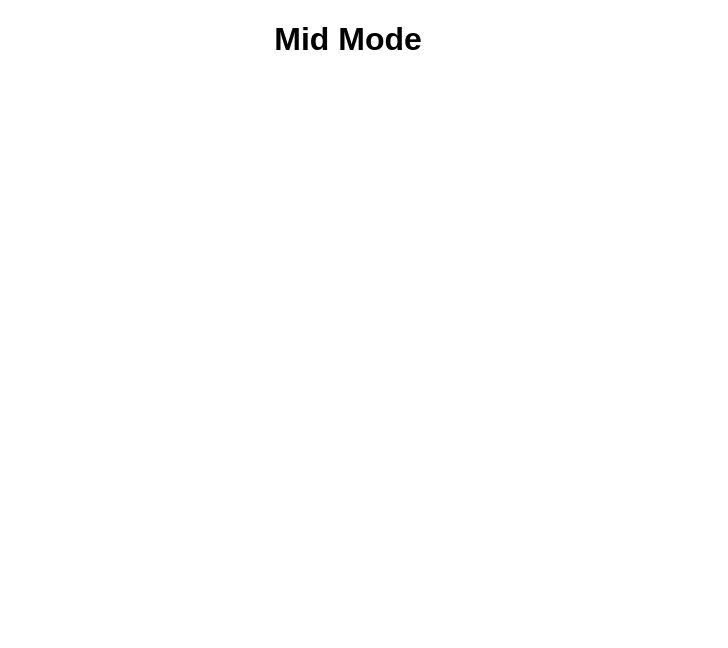
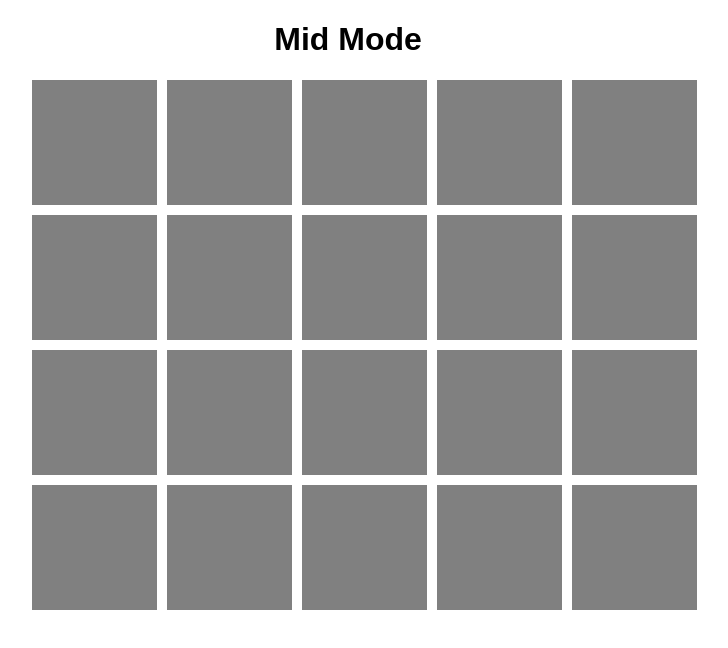
Before and after one commit to GeneralSting/Memory-Game, a React (Vite) app: page /mid in a window 1280 px wide. Shown: the top 648 px of the page, without its empty margins (292-1020 px from the left). Built offline with nearby package versions, Linux system fonts and the light colour scheme.

Commit message:
universal board game grid system

```diff
--- a/src/App.tsx
+++ b/src/App.tsx
@@ -1,12 +1,8 @@
 import "./App.css";
-import MemoryGame from "./memoryGame/MemoryGame";
-import images from "./images.json";
-import { ImageType } from "./memoryGame/images";
 import { Route, Routes } from "react-router-dom";
 import appRoutes from "./routes/AppRoutes";
 
 function App() {
-  const parsedImages: ImageType[] = images as ImageType[];
   return (
     <div className="App">
       <Routes>
--- a/src/memoryGame/ImageBoard.tsx
+++ b/src/components/memoryGame/ImageBoard.tsx
@@ -1,12 +1,17 @@
 import { FC, useState } from "react";
 import { ImageType } from "./images";
 
-type Props = {
+type ImageBoradProps = {
   initialImages: ImageType[];
 };
-const ImageBoard: FC<Props> = ({ initialImages }) => {
+
+const ImageBoard: FC<ImageBoradProps> = ({ initialImages }) => {
   const [images, setImages] = useState<ImageType[]>(initialImages);
   const [firstFlipped, setFirstFlipped] = useState<number | null>(null);
+
+  const numberOfImages = images.length;
+  const columns = Math.ceil(Math.sqrt(numberOfImages));
+  const rows = Math.ceil(numberOfImages / columns);
 
   const showImage = (index: number) => {
     const updatedImages: ImageType[] = images.map((image, i) => {
@@ -42,26 +47,22 @@ const ImageBoard: FC<Props> = ({ initialImages }) => {
     }
   };
 
-  // const isImageVisible = (index: number) => {
-  //   if (foundImages[index] === true) {
-  //     // if image was "found"
-  //     return true;
-  //   }
-
-  //   if (index === firstFlipped || secondFlipped) {
-  //     // if image was just flipped
-  //     return true;
-  //   }
-  //   return false;
-  // };
-
   return (
-    <div className="imagesWrapper">
+    <div
+      className="imagesWrapper"
+      style={{
+        display: "grid",
+        gridTemplateColumns: `repeat(${columns}, 1fr)`,
+        gridTemplateRows: `repeat(${rows}, 1fr)`,
+        gap: "10px",
+      }}
+    >
       {images.map((image, index) =>
         image.show ? (
-          <img src={image.url} />
+          <img src={image.url} key={index} alt={`image-${index}`} />
         ) : (
           <div
+            key={index}
             className="imagePlaceholder"
             onClick={() => handleImageClick(index)}
           ></div>
--- a/src/memoryGame/MemoryGame.css
+++ b/src/components/memoryGame/MemoryGame.css
@@ -1,14 +1,14 @@
 img {
-  width: 100px;
-  height: 100px;
+  width: 125px;
+  height: 125px;
   margin-top: 10px;
   object-fit: cover;
 }
 
 .imagePlaceholder {
   background-color: gray;
-  width: 100px;
-  height: 100px;
+  width: 125px;
+  height: 125px;
   margin-top: 10px;
   display: inline-block;
 }
@@ -19,8 +19,10 @@ img {
 }
 
 .imagesWrapper {
-  display: grid;
-  grid-template-columns: 1fr 1fr 1fr 1fr;
-  max-width: 450px;
+  max-width: 50%;
   margin: auto;
 }
+
+.imagesWrapper div, img {
+  margin: auto;
+}
--- a/src/memoryGame/MemoryGame.tsx
+++ b/src/components/memoryGame/MemoryGame.tsx
@@ -4,12 +4,11 @@ import ImageBoard from "./ImageBoard";
 import { FC } from "react";
 import { ImageType } from "./images";
 
-
 type Props = {
   images: ImageType[];
 };
+
 const MemoryGame: FC<Props> = ({images}) => {
-  // given 6 images, generate 12 cards for the game
   const gameImages = shuffle([...images, ...images]);
   return <ImageBoard initialImages={gameImages} />;
 };
--- a/src/images.json
+++ b/src/images.json
@@ -1,32 +1,87 @@
 [
   {
-    "url": "https://images.unsplash.com/photo-1626808642875-0aa545482dfb",
-    "name": "sunflower",
+    "url": "https://firebasestorage.googleapis.com/v0/b/memory-game-6ac17.appspot.com/o/bear.jpg?alt=media&token=d6102a4e-ae59-4fd3-8c89-f90b5bdf5815",
+    "name": "bear",
     "show": false
   },
   {
-    "url": "https://images.unsplash.com/photo-1546842931-886c185b4c8c",
-    "name": "dahlia",
+    "url": "https://firebasestorage.googleapis.com/v0/b/memory-game-6ac17.appspot.com/o/bird.jpg?alt=media&token=32cfc4e9-9665-44ab-8506-915df9645dd3",
+    "name": "bird",
     "show": false
   },
   {
-    "url": "https://images.unsplash.com/photo-1520763185298-1b434c919102",
-    "name": "tulip",
+    "url": "https://firebasestorage.googleapis.com/v0/b/memory-game-6ac17.appspot.com/o/cat.jpg?alt=media&token=a8ac4493-8c7d-4cc2-8076-4e4b46e3158a",
+    "name": "cat",
     "show": false
   },
   {
-    "url": "https://images.unsplash.com/photo-1442458017215-285b83f65851",
-    "name": "velvet",
+    "url": "https://firebasestorage.googleapis.com/v0/b/memory-game-6ac17.appspot.com/o/chicken.jpeg?alt=media&token=ef56ee72-d9b3-45f6-bb8b-9bb16b0b6425",
+    "name": "chicken",
     "show": false
   },
   {
-    "url": "https://images.unsplash.com/photo-1496483648148-47c686dc86a8",
-    "name": "daisy",
+    "url": "https://firebasestorage.googleapis.com/v0/b/memory-game-6ac17.appspot.com/o/cow.jpg?alt=media&token=e04d3c20-a4c2-40ef-bb4a-0aa65a73cf5c",
+    "name": "cow",
     "show": false
   },
   {
-    "url": "https://images.unsplash.com/photo-1591181520189-abcb0735c65d",
-    "name": "lavander",
+    "url": "https://firebasestorage.googleapis.com/v0/b/memory-game-6ac17.appspot.com/o/dear.jpg?alt=media&token=963918e2-7731-4a4d-924b-91cbdb14c043",
+    "name": "dear",
+    "show": false
+  },
+  {
+    "url": "https://firebasestorage.googleapis.com/v0/b/memory-game-6ac17.appspot.com/o/dog.jpg?alt=media&token=1a6f9eb9-c1c5-4238-a89b-1fa6d22ba93d",
+    "name": "dog",
+    "show": false
+  },
+  {
+    "url": "https://firebasestorage.googleapis.com/v0/b/memory-game-6ac17.appspot.com/o/fish.jpg?alt=media&token=cb436166-6034-4dec-9c83-143dde15902e",
+    "name": "fish",
+    "show": false
+  },
+  {
+    "url": "https://firebasestorage.googleapis.com/v0/b/memory-game-6ac17.appspot.com/o/goat.jpeg?alt=media&token=824a1614-41f3-4eec-b98b-a3464bc1c4cc",
+    "name": "goat",
+    "show": false
+  },
+  {
+    "url": "https://firebasestorage.googleapis.com/v0/b/memory-game-6ac17.appspot.com/o/horse.png?alt=media&token=bf3ebaab-182d-40d9-bd2b-1d082b6a05a3",
+    "name": "horse",
+    "show": false
+  },
+  {
+    "url": "https://firebasestorage.googleapis.com/v0/b/memory-game-6ac17.appspot.com/o/lion.jpeg?alt=media&token=f3060dae-7f99-4cf1-b503-980a2a369960",
+    "name": "lion",
+    "show": false
+  },
+  {
+    "url": "https://firebasestorage.googleapis.com/v0/b/memory-game-6ac17.appspot.com/o/monkey.jpg?alt=media&token=c57c660f-0ce0-4818-8415-083eababc4e3",
+    "name": "monkey",
+    "show": false
+  },
+  {
+    "url": "https://firebasestorage.googleapis.com/v0/b/memory-game-6ac17.appspot.com/o/pig.jpeg?alt=media&token=a8346f01-0e5b-4e1e-9246-27503ac18bea",
+    "name": "pig",
+    "show": false
+  },
+  {
+    "url": "https://firebasestorage.googleapis.com/v0/b/memory-game-6ac17.appspot.com/o/shark.jpg?alt=media&token=b70a9f29-fb46-4d06-a341-9913ed2ee897",
+    "name": "shark",
+    "show": false
+  },
+  {
+    "url": "https://firebasestorage.googleapis.com/v0/b/memory-game-6ac17.appspot.com/o/sheep.jpeg?alt=media&token=7d74ab7c-a0f2-4241-b92f-3019a2066a2d",
+    "name": "sheep",
+    "show": false
+  },
+  {
+    "url": "https://firebasestorage.googleapis.com/v0/b/memory-game-6ac17.appspot.com/o/spider.jpg?alt=media&token=5f7373a5-a893-4f75-8f6a-13a1f482a2c9",
+    "name": "spider",
+    "show": false
+  },
+  {
+    "url": "https://firebasestorage.googleapis.com/v0/b/memory-game-6ac17.appspot.com/o/turtle.jpeg?alt=media&token=2cf64111-06d0-4b79-9c89-5197be0a9698",
+    "name": "turtle",
     "show": false
   }
 ]
--- a/src/pages/EasyMode.tsx
+++ b/src/pages/EasyMode.tsx
@@ -1,6 +1,20 @@
+import { ImageType } from "../components/memoryGame/images";
+import images from "../images.json";
+import { shuffle } from "lodash";
+import MemoryGame from "../components/memoryGame/MemoryGame";
+
 const EasyMode = () => {
+  const parsedImages: ImageType[] = images as ImageType[];
+  const shuffledArray = shuffle([...parsedImages]);
 
-  return <h1>Easy Mode</h1>
-}
+  const randomSubset = shuffledArray.slice(0, 6);
+
+  return (
+    <>
+      <h1>Easy Mode</h1>
+      <MemoryGame images={randomSubset} />
+    </>
+  );
+};
 
 export default EasyMode;
--- a/src/pages/MidMode.tsx
+++ b/src/pages/MidMode.tsx
@@ -1,6 +1,20 @@
+import { ImageType } from "../components/memoryGame/images";
+import images from "../images.json";
+import { shuffle } from "lodash";
+import MemoryGame from "../components/memoryGame/MemoryGame";
+
 const MidMode = () => {
+  const parsedImages: ImageType[] = images as ImageType[];
+  const shuffledArray = shuffle([...parsedImages]);
 
-  return <h1>Mid Mode</h1>
-}
+  const randomSubset = shuffledArray.slice(0, 10);
+
+  return (
+    <>
+      <h1>Mid Mode</h1>
+      <MemoryGame images={randomSubset} />
+    </>
+  );
+};
 
 export default MidMode;
```
Also changed, not shown: src/components/memoryGame/images.ts (renamed from src/memoryGame/images.ts).
